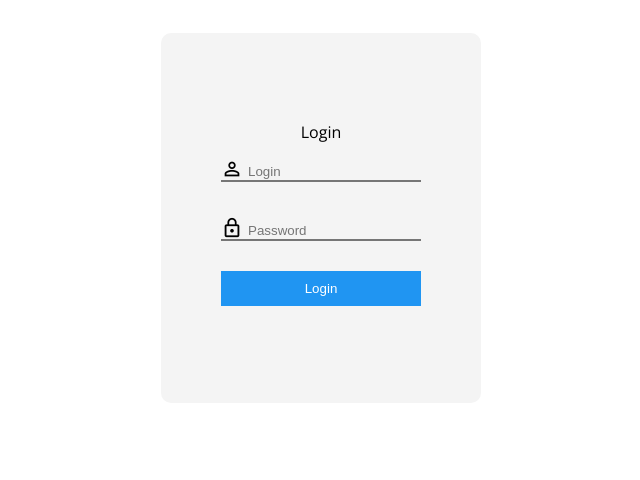
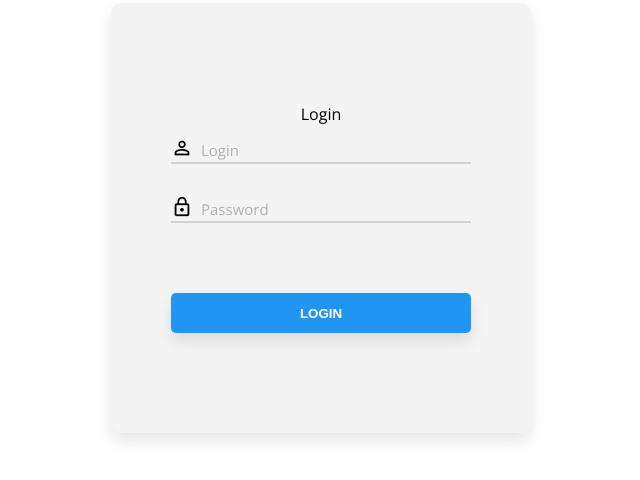
Before and after one commit to RAGEMPDMIL/Glory_RP_Client, a website: page authentication/login/login.html in a window 1280 px wide. Shown: the part 182-662 px from the top of the page, without its empty margins (319-959 px from the left). Drawn offline with nearby package versions, Linux system fonts and the light colour scheme.

Commit message:
Updated login ui with animations.

```diff
--- /dev/null
+++ b/authentication/general.css
@@ -0,0 +1,13 @@
+body {
+    padding: unset;
+    margin: unset;
+    font-family: 'Open Sans', sans-serif;
+}
+
+input:focus, button:focus{
+    outline: none;
+}
+
+button:hover {
+    cursor: pointer;
+}
--- a/Login/login.css
+++ b/authentication/login/login.css
@@ -1,9 +1,3 @@
-body {
-    padding: unset;
-    margin: unset;
-    font-family: 'Open Sans', sans-serif;;
-}
-
 .material-icons {
     font-size: 22px;
 }
@@ -18,8 +12,8 @@ body {
 }
 
 .login-form {
-    width: 300px;
-    height: 350px;
+    width: 400px;
+    height: 410px;
     display: flex;
     flex-flow: column;
     justify-content: center;
@@ -27,38 +21,64 @@ body {
     background-color: #f4f4f4;
     border-radius: 10px;
     padding: 10px;
+    box-shadow: 0px 8px 15px rgba(0, 0, 0, 0.1);
 }
 
 .login-input {
     position: relative;
     padding: 20px;
-    width: 200px;
+    width: 300px;
     display: flex;
 }
 
 .login-input input {
-    width: 200px;
+    width: 300px;
     border-top: unset;
     border-right: unset;
     border-left: unset;
     background-color: unset;
     text-indent: 25px;
+    border-bottom-color: #d3d3d3;
 }
 
 .login-input i {
     position: absolute;
-    bottom: 22px;
+    bottom: 25px;
 }
 
 .login-button {
-    padding: 10px;
-    width: 200px;
+    padding-top: 50px;
+    width: 300px;
 }
 
 .login-button button {
-    width: 200px;
-    height: 35px;
+    width: 300px;
+    height: 40px;
     background-color: #2095f2;
     color: white;
     border: unset;
+    box-shadow: 0px 8px 15px rgba(0, 0, 0, 0.1);
+    text-transform: uppercase;
+    border-radius: 5px;
+    font-weight: 700;
 }
+
+.ipnut-placeholder {
+    position: absolute;
+    pointer-events: none;
+    left: 50px;
+    top: 15px;
+    transition: 0.2s ease all;
+    font-size: 15px;
+    color: #b1b1b1;
+  }
+
+  .login-input input:focus ~ .ipnut-placeholder,
+  .login-input input:valid ~ .ipnut-placeholder {
+    top: 5px;
+    bottom: 10px;
+    left: 50px;
+    font-size: 11px;
+    opacity: 1;
+    color: black;
+  }
--- a/Login/login.html
+++ b/authentication/login/login.html
@@ -5,6 +5,7 @@
     <meta name="viewport" content="width=device-width, initial-scale=1.0">
     <link rel="stylesheet" href="https://fonts.googleapis.com/icon?family=Material+Icons">
     <link href="https://fonts.googleapis.com/css2?family=Open+Sans:ital,wght@0,300;0,400;0,600;0,700;0,800;1,300;1,400;1,600;1,700;1,800&display=swap" rel="stylesheet">
+    <link rel="stylesheet" href="../general.css">
     <link rel="stylesheet" href="login.css">
     <title>Login</title>
 </head>
@@ -14,11 +15,13 @@
             <span>Login</span>
             <div class="login-input">
                 <i class="material-icons">person_outlined</i>
-                <input type="text" placeholder="Login">
+                <input type="text" required>
+                <span class="ipnut-placeholder">Login</span>
             </div>
             <div class="login-input">
                 <i class="material-icons">lock_outlined</i>
-                <input type="password" placeholder="Password">
+                <input type="password" required>
+                <span class="ipnut-placeholder">Password</span>
             </div>
             <div class="login-button">
                 <button>Login</button>
```
